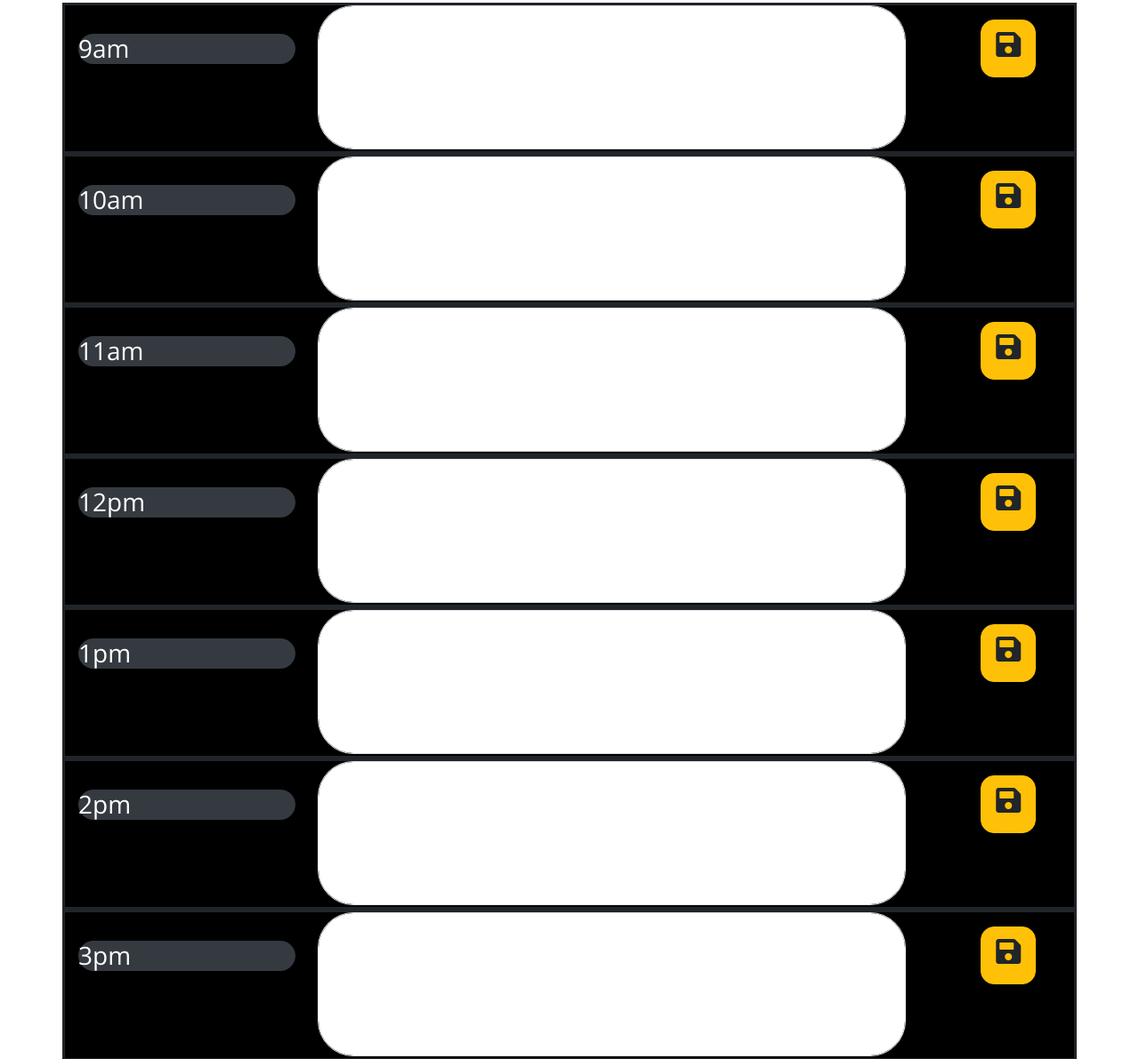
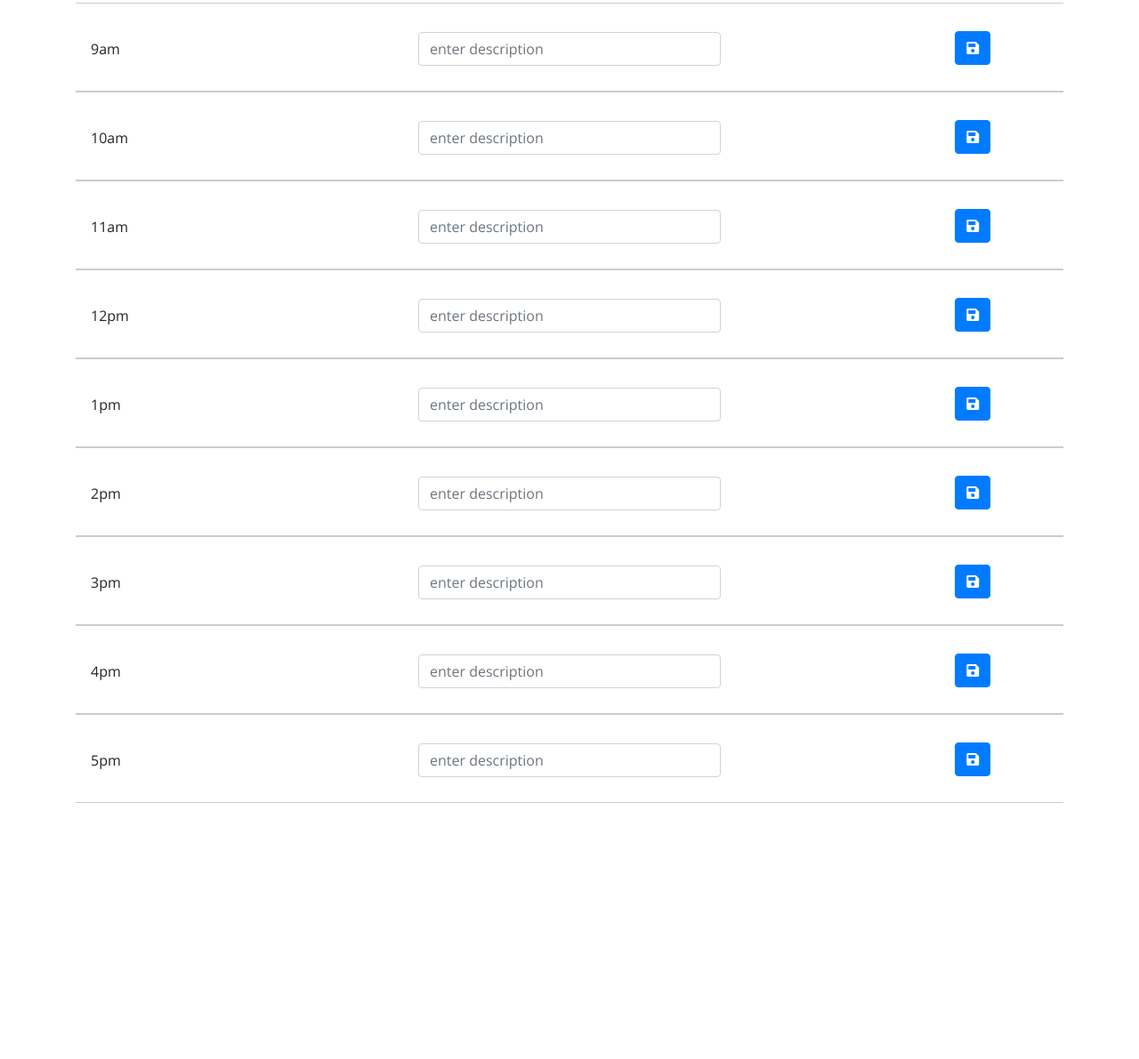
Before and after one commit to codybronsell/work-scheduler, a plain HTML site: page work scheduler/Develop/index.html in a window 1280 px wide. Shown: the part 313-1504 px from the top of the page at 89% size. After the commit the page ends 1222 px from the top, so only its background shows below. Drawn offline with nearby package versions, Linux system fonts and the light colour scheme.

Commit message:
fixed save function to work after refresh on all rows

```diff
--- a/work scheduler/Develop/index.html
+++ b/work scheduler/Develop/index.html
@@ -19,20 +19,28 @@
       rel="stylesheet"
     />
 <link rel="stylesheet" href="style.css" />
-
 <style>
-      .textarea{ font-size: 40px; color: black;}
-
-      .past-color{--bg-opacity: 1; background-color: red;  background-color: rgba(178,245,234,var(--bg-opacity));}
-
-      .present-color{ --bg-opacity: 1; background-color: yellow;  background-color: rgba(178,245,234,var(--bg-opacity));}
-
-      .future-color{--bg-opacity: 1; background-color: green;  background-color: rgba(178,245,234,var(--bg-opacity)); }
-
+.textarea {
+	font-size: 40px;
+	color: black;
+}
+.past-color {
+--bg-opacity: 1;
+	background-color: red;
+	background-color: rgba(178, 245, 234, var(--bg-opacity));
+}
+.present-color {
+--bg-opacity: 1;
+	background-color: yellow;
+	background-color: rgba(178, 245, 234, var(--bg-opacity));
+}
+.future-color {
+--bg-opacity: 1;
+	background-color: green;
+	background-color: rgba(178, 245, 234, var(--bg-opacity));
+}
 </style>
-
 <title>Work Day Scheduler</title>
-
 </head>
 
 <body>
@@ -42,119 +50,127 @@
 	<p id="currentDay" class="lead"></p>
 	<div class="today"></div>
 </header>
-
-
 <div class="container">
 	<!-- time go here -->
 	<!--9am -->
-      <div style="background-color: black; padding: top 30px; border:solid 3px ;" class="row">
-        <div class="col-3 text-left bg-transperant">
-          <h3 style=" border-radius: 20px; margin-right: 10px; ; " class="bg-dark text-white">9am</h3>
+		<div class="container text-center">
+			<div class="row row-time" data-time="9am">
+				<div class="col">
+					<input type="text" readonly class="form-control-plaintext"  value="9am">
 				</div>
-
-        <textarea id="9am" style="padding: 40px; line-height: 100%; border-radius: 40px; margin-bottom: 25%;" class="border textarea col-7 blockquote text-black form-control" rows="2"></textarea>
-
-        <div class="col-2 bg-transperent text-center">
-          <button id="9am-but" style="height: auto; margin-left: 15px; margin-right: 15px; margin-bottom: 10px; border-radius: 15px; ; " type="button" class=" btn btn-warning btn-lg"><h2><i class="fas fa-save"></i></h2></button>
+				<div class="col">
+					<input type="text" class="form-control" placeholder="enter description">
+				</div>
+				<div class="col">
+					<button type="submit" class="btn btn-primary"><i class="fa fa-save"></i></button>
 				</div>
 			</div>
-      <!--10am-->
-      <div style="background-color: black; padding: top 30px; border:solid 3px ;" class="row">
-        <div class="col-3 text-left bg-transperant">
-          <h3 style=" border-radius: 20px; margin-right: 10px; ; " class="bg-dark text-white">10am</h3>
+         <div class="row row-time" data-time="10am">
+				<div class="col">
+					<input type="text" readonly class="form-control-plaintext"  value="10am">
 				</div>
-
-        <textarea id="10am" style="padding: 40px; line-height: 100%; border-radius: 40px; margin-bottom: 25%;" class="border textarea col-7 blockquote text-black form-control" rows="2"></textarea>
-
-        <div class="col-2 bg-transperent text-center">
-          <button id="10am-but" style="height: auto; margin-left: 15px; margin-right: 15px; margin-bottom: 10px; border-radius: 15px; ; " type="button" class=" btn btn-warning btn-lg"><h2><i class="fas fa-save"></i></h2></button>
+				<div class="col">
+					<input type="text" class="form-control" placeholder="enter description">
+				</div>
+				<div class="col">
+					<button type="submit" class="btn btn-primary"><i class="fa fa-save"></i></button>
 				</div>
 			</div>
-      <!--11am-->
-      <div style="background-color: black; padding: top 30px; border:solid 3px ;" class="row">
-        <div class="col-3 text-left bg-transperant">
-          <h3 style=" border-radius: 20px; margin-right: 10px; ; " class="bg-dark text-white">11am</h3>
+         <div class="row row-time" data-time="11am">
+				<div class="col">
+					<input type="text" readonly class="form-control-plaintext"  value="11am">
 				</div>
-
-        <textarea id="11am" style="padding: 40px; line-height: 100%; border-radius: 40px; margin-bottom: 25%;" class="border textarea col-7 blockquote text-black form-control" rows="2"></textarea>
-
-        <div class="col-2 bg-transperent text-center">
-          <button id="11am-but" style="height: auto; margin-left: 15px; margin-right: 15px; margin-bottom: 10px; border-radius: 15px; ; " type="button" class=" btn btn-warning btn-lg"><h2><i class="fas fa-save"></i></h2></button>
+				<div class="col">
+					<input type="text" class="form-control" placeholder="enter description">
+				</div>
+				<div class="col">
+					<button type="submit" class="btn btn-primary"><i class="fa fa-save"></i></button>
 				</div>
 			</div>
-      <!--12pm-->
-      <div style="background-color: black; padding: top 30px; border:solid 3px ;" class="row">
-        <div class="col-3 text-left bg-transperant">
-          <h3 style=" border-radius: 20px; margin-right: 10px; ; " class="bg-dark text-white">12pm</h3>
+         <div class="row row-time" data-time="12pm">
+				<div class="col">
+					<input type="text" readonly class="form-control-plaintext"  value="12pm">
 				</div>
-
-        <textarea id="12pm" style="padding: 40px; line-height: 100%; border-radius: 40px; margin-bottom: 25%;" class="border textarea col-7 blockquote text-black form-control" rows="2"></textarea>
-
-        <div class="col-2 bg-transperent text-center">
-          <button id="12pm-but" style="height: auto; margin-left: 15px; margin-right: 15px; margin-bottom: 10px; border-radius: 15px; ; " type="button" class=" btn btn-warning btn-lg"><h2><i class="fas fa-save"></i></h2></button>
+				<div class="col">
+					<input type="text" class="form-control" placeholder="enter description">
+				</div>
+				<div class="col">
+					<button type="submit" class="btn btn-primary"><i class="fa fa-save"></i></button>
 				</div>
 			</div>
-      <!--1pm-->
-      <div style="background-color: black; padding: top 30px; border:solid 3px ;" class="row">
-        <div class="col-3 text-left bg-transperant">
-          <h3 style=" border-radius: 20px; margin-right: 10px; ; " class="bg-dark text-white">1pm</h3>
+         <div class="row row-time" data-time="1pm">
+				<div class="col">
+					<input type="text" readonly class="form-control-plaintext"  value="1pm">
 				</div>
-
-        <textarea id="1pm" style="padding: 40px; line-height: 100%; border-radius: 40px; margin-bottom: 25%;" class="border textarea col-7 blockquote text-black form-control" rows="2"></textarea>
-
-        <div class="col-2 bg-transperent text-center">
-          <button id="1pm-but" style="height: auto; margin-left: 15px; margin-right: 15px; margin-bottom: 10px; border-radius: 15px; ; " type="button" class=" btn btn-warning btn-lg"><h2><i class="fas fa-save"></i></h2></button>
+				<div class="col">
+					<input type="text" class="form-control" placeholder="enter description">
+				</div>
+				<div class="col">
+					<button type="submit" class="btn btn-primary"><i class="fa fa-save"></i></button>
 				</div>
 			</div>
-      <!--2pm-->
-      <div style="background-color: black; padding: top 30px; border:solid 3px ;" class="row">
-        <div class="col-3 text-left bg-transperant">
-          <h3 style=" border-radius: 20px; margin-right: 10px; ; " class="bg-dark text-white">2pm</h3>
+         <div class="row row-time" data-time="2pm">
+				<div class="col">
+					<input type="text" readonly class="form-control-plaintext"  value="2pm">
 				</div>
-
-        <textarea id="2pm" style="padding: 40px; line-height: 100%; border-radius: 40px; margin-bottom: 25%;" class="border textarea col-7 blockquote text-black form-control" rows="2"></textarea>
-
-        <div class="col-2 bg-transperent text-center">
-          <button id="2pm-but" style="height: auto; margin-left: 15px; margin-right: 15px; margin-bottom: 10px; border-radius: 15px; ; " type="button" class=" btn btn-warning btn-lg"><h2><i class="fas fa-save"></i></h2></button>
+				<div class="col">
+					<input type="text" class="form-control" placeholder="enter description">
+				</div>
+				<div class="col">
+					<button type="submit" class="btn btn-primary"><i class="fa fa-save"></i></button>
 				</div>
 			</div>
-      <!--3pm-->
-      <div style="background-color: black; padding: top 30px; border:solid 3px ;" class="row">
-        <div class="col-3 text-left bg-transperant">
-          <h3 style=" border-radius: 20px; margin-right: 10px; ; " class="bg-dark text-white">3pm</h3>
+         <div class="row row-time" data-time="3pm">
+				<div class="col">
+					<input type="text" readonly class="form-control-plaintext"  value="3pm">
 				</div>
-
-        <textarea id="3pm" style="padding: 40px; line-height: 100%; border-radius: 40px; margin-bottom: 25%;" class="border textarea col-7 blockquote text-black form-control" rows="2"></textarea>
-
-        <div class="col-2 bg-transperent text-center">
-          <button id="3pm-but" style="height: auto; margin-left: 15px; margin-right: 15px; margin-bottom: 10px; border-radius: 15px; ; " type="button" class=" btn btn-warning btn-lg"><h2><i class="fas fa-save"></i></h2></button>
+				<div class="col">
+					<input type="text" class="form-control" placeholder="enter description">
+				</div>
+				<div class="col">
+					<button type="submit" class="btn btn-primary"><i class="fa fa-save"></i></button>
 				</div>
 			</div>
-      <!--4pm-->
-      <div style="background-color: black; padding: top 30px; border:solid 3px ;" class="row">
-        <div class="col-3 text-left bg-transperant">
-          <h3 style=" border-radius: 20px; margin-right: 10px; ; " class="bg-dark text-white">4pm</h3>
+         <div class="row row-time" data-time="4pm">
+				<div class="col">
+					<input type="text" readonly class="form-control-plaintext"  value="4pm">
 				</div>
-
-        <textarea id="4pm" style="padding: 40px; line-height: 100%; border-radius: 40px; margin-bottom: 25%;" class="border textarea col-7 blockquote text-black form-control" rows="2"></textarea>
-
-        <div class="col-2 bg-transperent text-center">
-          <button id="4pm-but" style="height: auto; margin-left: 15px; margin-right: 15px; margin-bottom: 10px; border-radius: 15px; ; " type="button" class=" btn btn-warning btn-lg"><h2><i class="fas fa-save"></i></h2></button>
+				<div class="col">
+					<input type="text" class="form-control" placeholder="enter description">
+				</div>
+				<div class="col">
+					<button type="submit" class="btn btn-primary"><i class="fa fa-save"></i></button>
 				</div>
 			</div>
-      <!--5pm-->
-      <div style="background-color: black; padding: top 30px; border:solid 3px ;" class="row">
-        <div class="col-3 text-left bg-transperant">
-          <h3 style=" border-radius: 20px; margin-right: 10px; ; " class="bg-dark text-white">5pm</h3>
+         <div class="row row-time" data-time="5pm">
+				<div class="col">
+					<input type="text" readonly class="form-control-plaintext"  value="5pm">
 				</div>
-
-        <textarea id="5pm" style="padding: 40px; line-height: 100%; border-radius: 40px; margin-bottom: 25%;" class="border textarea col-7 blockquote text-black form-control" rows="2"></textarea>
-
-        <div class="col-2 bg-transperent text-center">
-          <button id="5pm-but" style="height: auto; margin-left: 15px; margin-right: 15px; margin-bottom: 10px; border-radius: 15px; ; " type="button" class=" btn btn-warning btn-lg"><h2><i class="fas fa-save"></i></h2></button>
+				<div class="col">
+					<input type="text" class="form-control" placeholder="enter description">
+				</div>
+				<div class="col">
+					<button type="submit" class="btn btn-primary"><i class="fa fa-save"></i></button>
+				</div>
 			</div>
 		</div>
 
+		<!--10am-->
+
+		<!--11am-->
+
+		<!--12pm-->
+
+		<!--1pm-->
+
+		<!--2pm-->
+
+		<!--3pm-->
+
+		<!--4pm-->
+
+		<!--5pm-->
+</div>
 <script src="https://code.jquery.com/jquery-3.4.1.min.js"></script>
 <script src="https://cdnjs.cloudflare.com/ajax/libs/moment.js/2.24.0/moment.min.js"></script>
 <script src="script.js"></script>
--- a/work scheduler/Develop/style.css
+++ b/work scheduler/Develop/style.css
@@ -11,6 +11,11 @@ textarea{
   color: #000000;
   border-left: 1px solid black;
   padding: 10px;
+}
+
+button {
+   margin-top: 15px;
+   display: block;
 }
 
 .jumbotron {
@@ -32,8 +37,9 @@ textarea{
 
 .row {
   white-space: pre-wrap;
-  height: 170px;
-  border-top: 1px solid white;;
+  height: 100px;
+  border-top: 1px solid #ccc;;
+  border-bottom: 1px solid #ccc;;
 }
 
 .hour {
```
Also changed, not shown: work scheduler/Develop/script.js (+42 -1 lines), 1 other file. Lines whose indentation alone changed are shown as unchanged.
